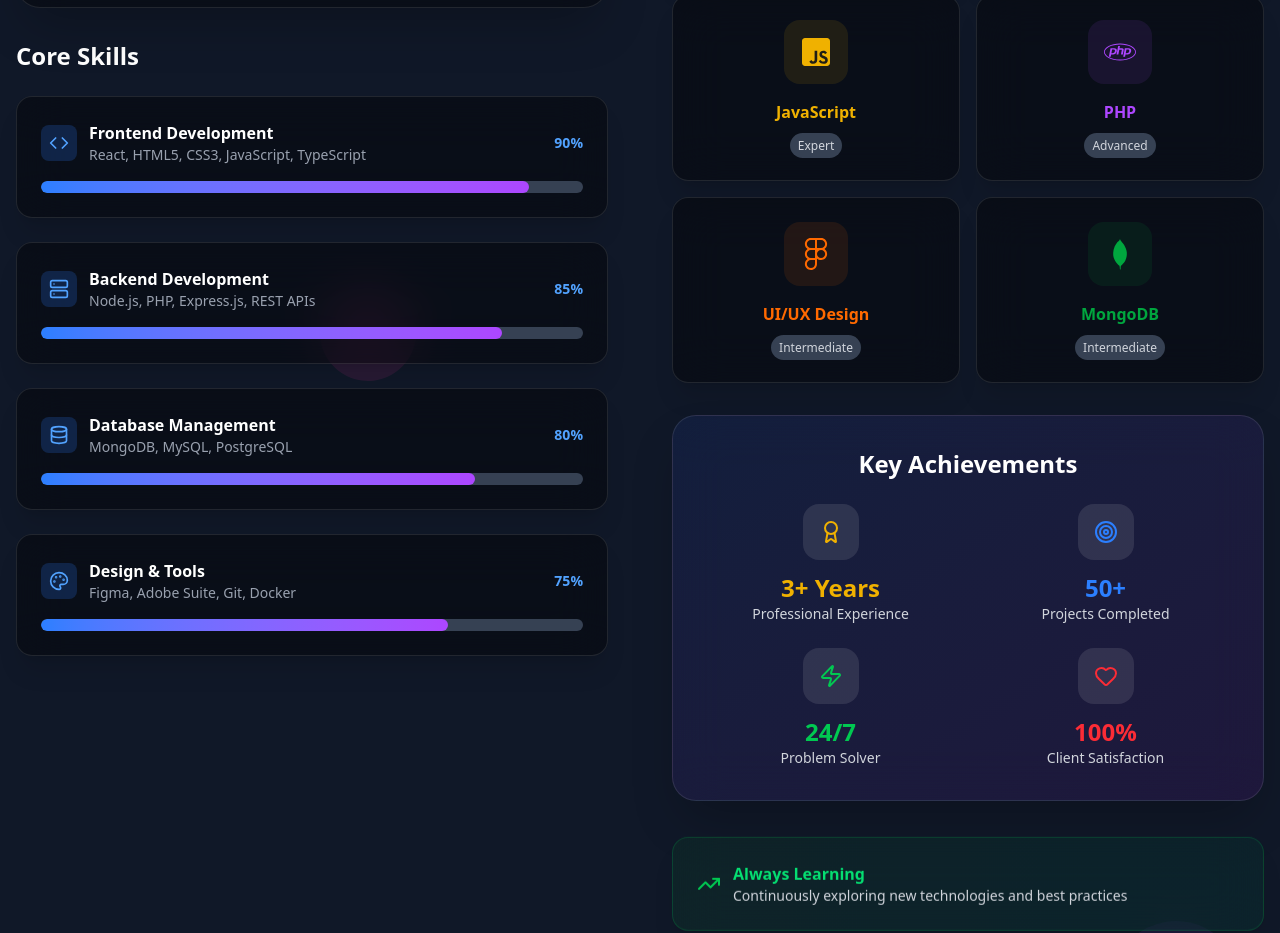
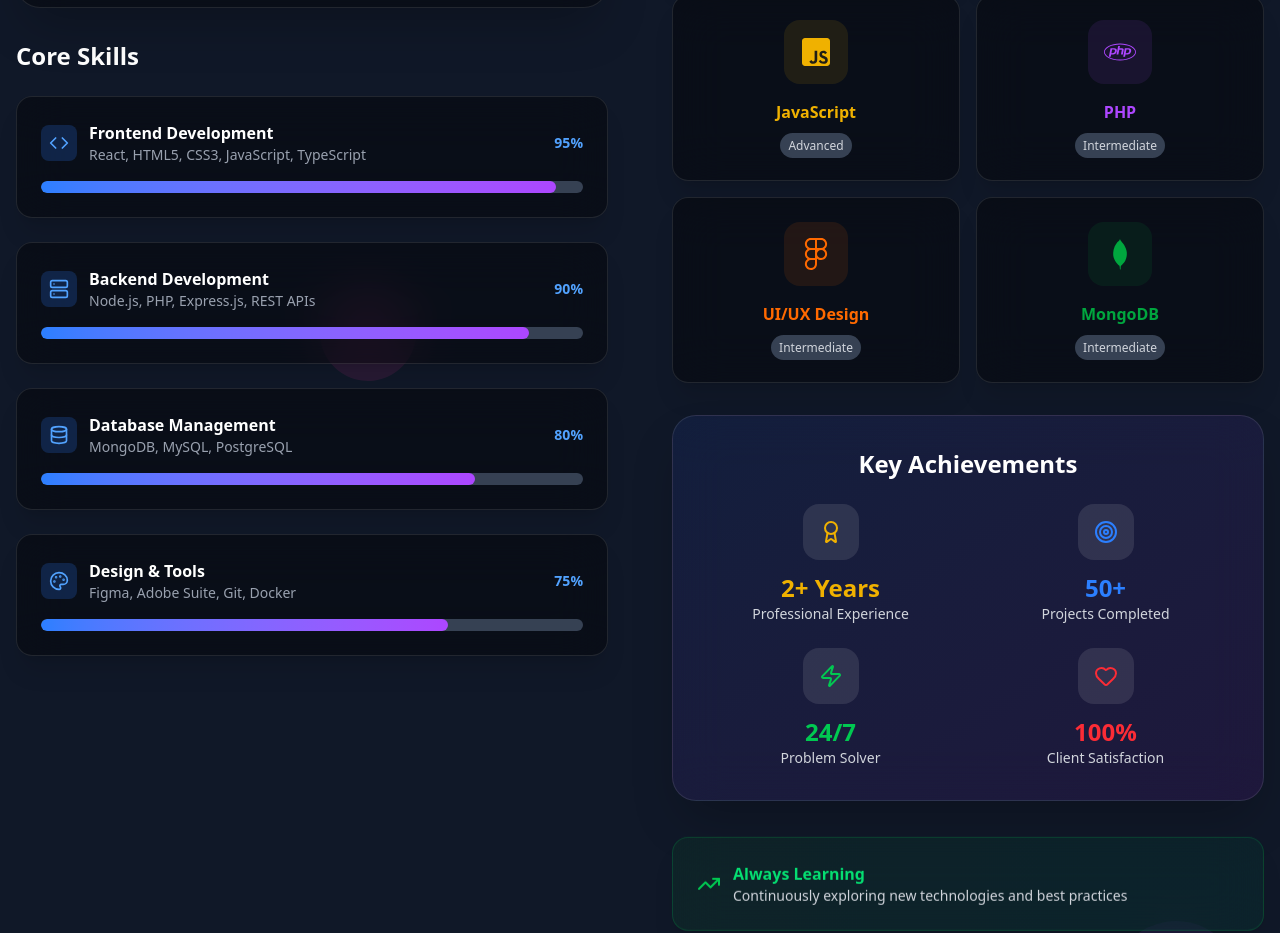
Before and after one commit to Ujwol1086/ujwol-portfolio, a React (Vite) app: page / in a window 1280 px wide. Shown: the part 1360-2293 px from the top of the page. Built offline with nearby package versions, Linux system fonts and the light colour scheme.

Commit message:
Update skill levels and progress percentages in About component

```diff
--- a/src/components/About.jsx
+++ b/src/components/About.jsx
@@ -41,14 +41,14 @@ const About = ({ isDarkMode }) => {
       icon: FaJsSquare,
       color: "text-yellow-500",
       bg: "bg-yellow-500/10",
-      level: "Expert",
+      level: "Advanced",
     },
     {
       name: "PHP",
       icon: FaPhp,
       color: "text-purple-500",
       bg: "bg-purple-500/10",
-      level: "Advanced",
+      level: "Intermediate",
     },
     {
       name: "UI/UX Design",
@@ -73,13 +73,13 @@ const About = ({ isDarkMode }) => {
       title: "Frontend Development",
       desc: "React, HTML5, CSS3, JavaScript, TypeScript",
       icon: Code,
-      progress: 90,
+      progress: 95,
     },
     {
       title: "Backend Development",
       desc: "Node.js, PHP, Express.js, REST APIs",
       icon: Server,
-      progress: 85,
+      progress: 90,
     },
     {
       title: "Database Management",
@@ -98,7 +98,7 @@ const About = ({ isDarkMode }) => {
   const achievements = [
     {
       icon: Award,
-      title: "3+ Years",
+      title: "2+ Years",
       desc: "Professional Experience",
       color: "text-yellow-500",
     },
```
